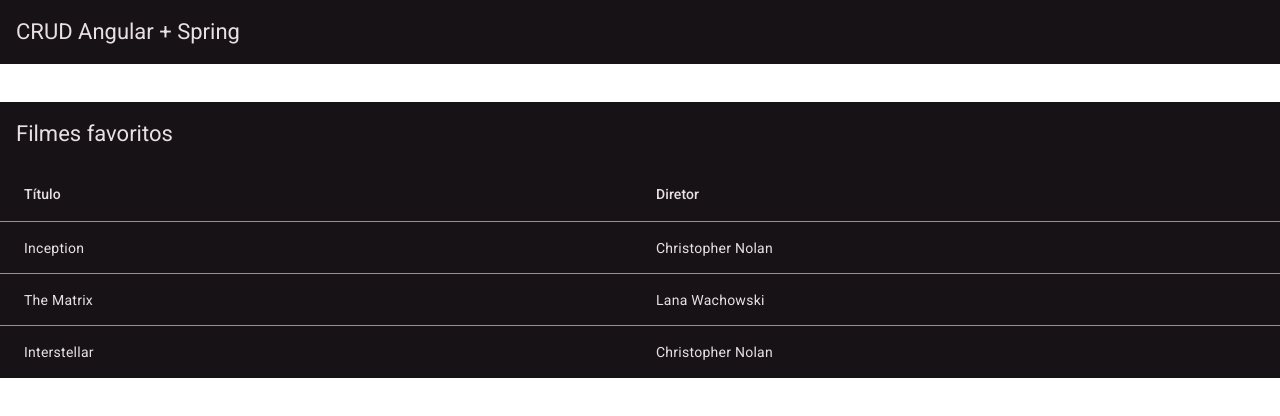
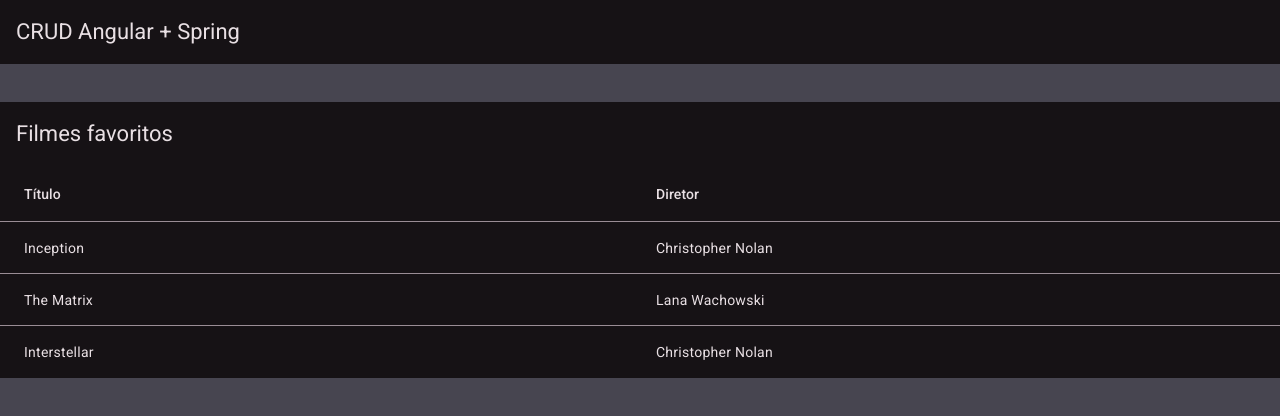
Before and after one commit to pedroleonez/crud-angular-movies-project, an Angular app: page / in a window 1280 px wide. Shown: the top 416 px of the page. Built offline with nearby package versions, Linux system fonts and the light colour scheme.

Commit message:
feat: add background-color

```diff
--- a/src/styles.scss
+++ b/src/styles.scss
@@ -18,4 +18,4 @@
 // @include mat.core-theme($custom-theme);
 
 html, body { height: 100%; }
-body { margin: 0; font-family: Roboto, "Helvetica Neue", sans-serif; box-sizing: border-box; }
+body { margin: 0; font-family: Roboto, "Helvetica Neue", sans-serif; box-sizing: border-box; background-color: rgb(71, 69, 80);}
```
